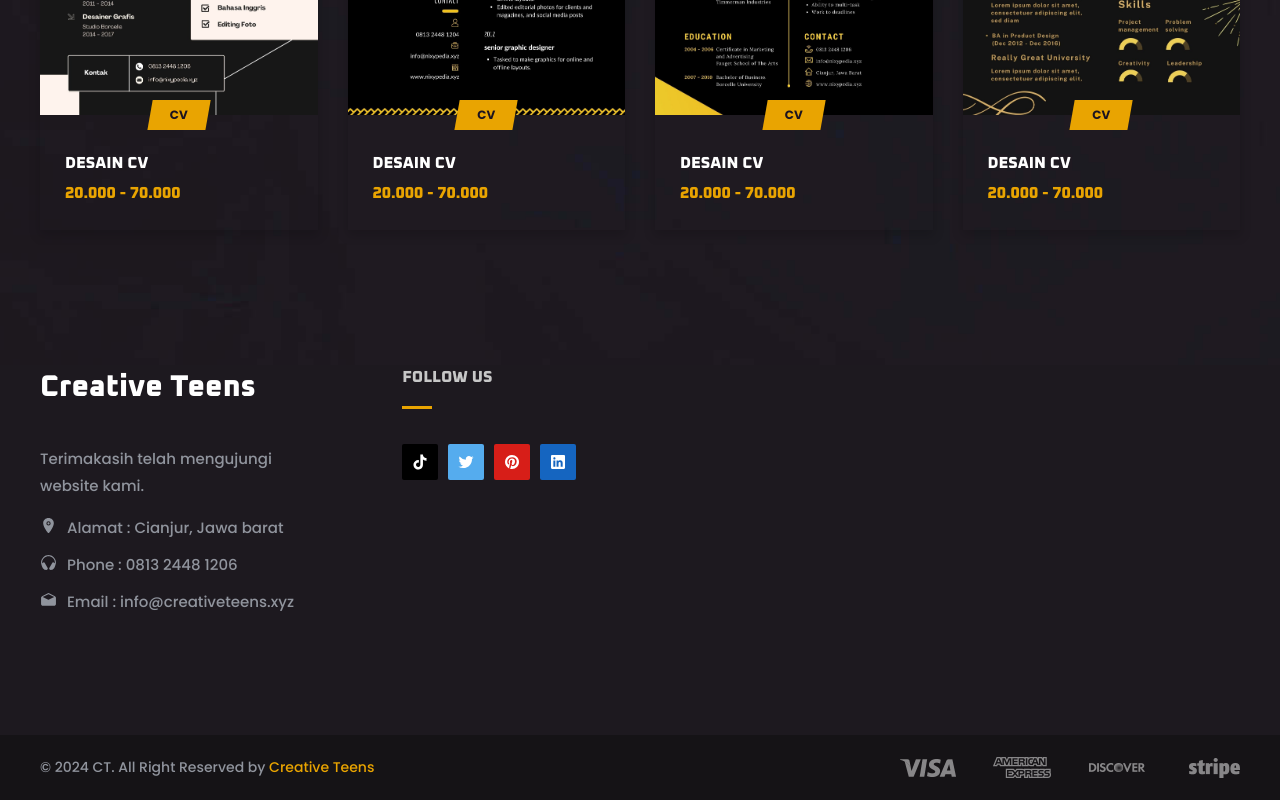
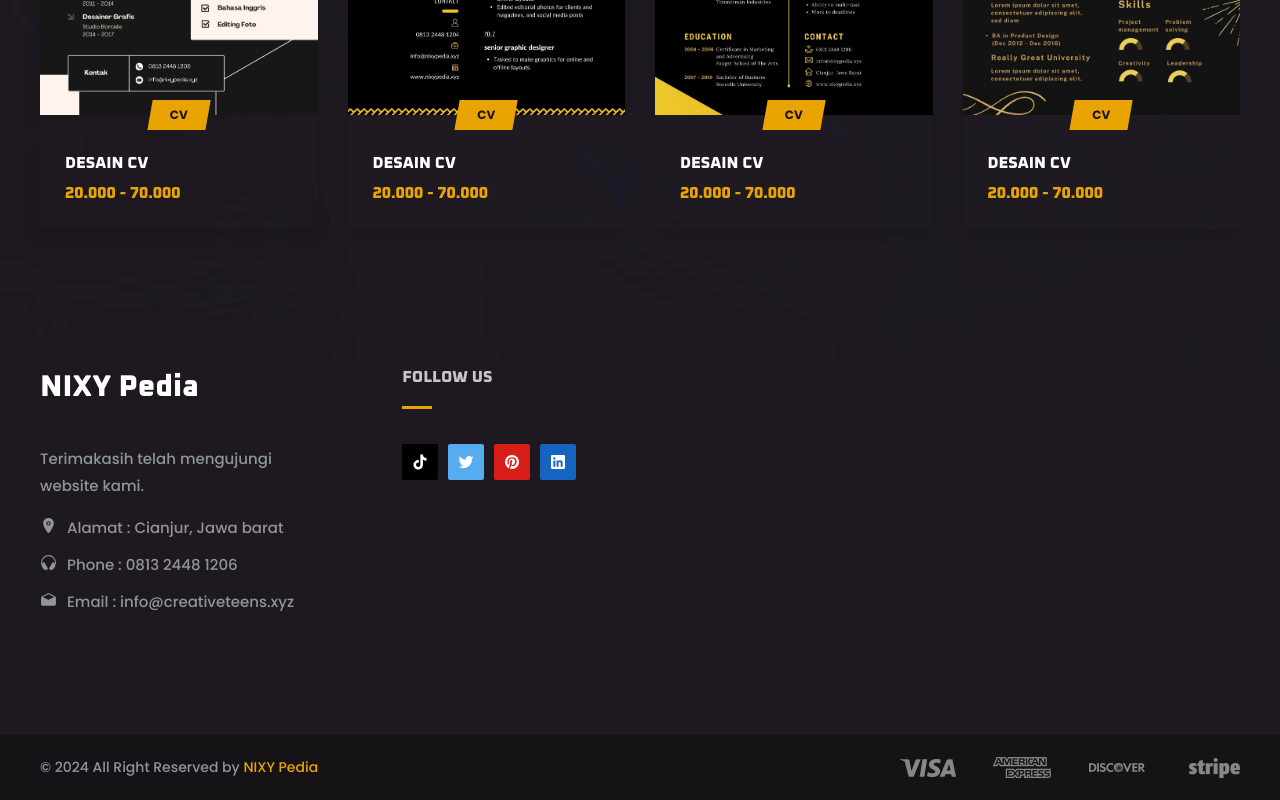
Before and after one commit to nixy-pro/nixypedia, a plain HTML site: page index.html in a window 1280 px wide. Shown: the part 1453-2253 px from the top of the page. Drawn offline with nearby package versions, Linux system fonts and the light colour scheme.

Commit message:
Update index.html

```diff
--- a/index.html
+++ b/index.html
@@ -342,7 +342,7 @@
 
         <div class="footer-brand">
 
-          <a href="index.hrml" class="logo">Creative Teens</a>
+          <a href="index.hrml" class="logo">NIXY Pedia</a>
 
           <p class="footer-text">
             Terimakasih telah mengujungi website kami.
@@ -427,7 +427,7 @@
       <div class="container">
 
         <p class="copyright">
-          &copy; 2024 CT. All Right Reserved by <a href="www.creativetessns.xyz" class="copyright-link">Creative Teens</a>
+          &copy; 2024 All Right Reserved by <a href="www.creativetessns.xyz" class="copyright-link">NIXY Pedia</a>
         </p>
 
         <img src="./assets/images/footer-bottom-img.png" width="340" height="21" loading="lazy" alt=""
@@ -441,16 +441,7 @@
 
 
 
-
-  <!--
-    - #BACK TO TOP
-  -->
-
-  <a href="#top" class="back-top-btn" aria-label="back to top" data-back-top-btn>
-    <ion-icon name="caret-up"></ion-icon>
-  </a>
-
- <!-- Scroll to Top End -->
+  <!-- Scroll to Top End -->
 				<style>
         .cbh-phone{display:block;position:fixed; left: -50px;
   bottom: -55px; visibility:hidden;background-color:transparent;width:200px;height:200px;cursor:pointer;z-index:999;-webkit-backface-visibility:hidden;-webkit-transform:translateZ(0);-webkit-transition:visibility .5s;-moz-transition:visibility .5s;-o-transition:visibility .5s;transition:visibility .5s}
@@ -538,6 +529,13 @@
 <div class="phone-call cbh-phone cbh-green cbh-show  cbh-static" id="clbh_phone_div" style=""><a id="WhatsApp-button" href="https://wa.me/6281324481206" target="_blank" class="phoneJs" title="Whatsapp Alyssa Florist"><div class="cbh-ph-circle"></div><div class="cbh-ph-circle-fill"></div><div class="cbh-ph-img-circle1"></div></a></div>
 <!-- wpp-btn-mobile -->
   <!--
+    - #BACK TO TOP
+  -->
+
+  <a href="#top" class="back-top-btn" aria-label="back to top" data-back-top-btn>
+    <ion-icon name="caret-up"></ion-icon>
+  </a>
+  <!--
     - custom js link
   -->
   <script src="./assets/js/script.js" defer></script>
```
